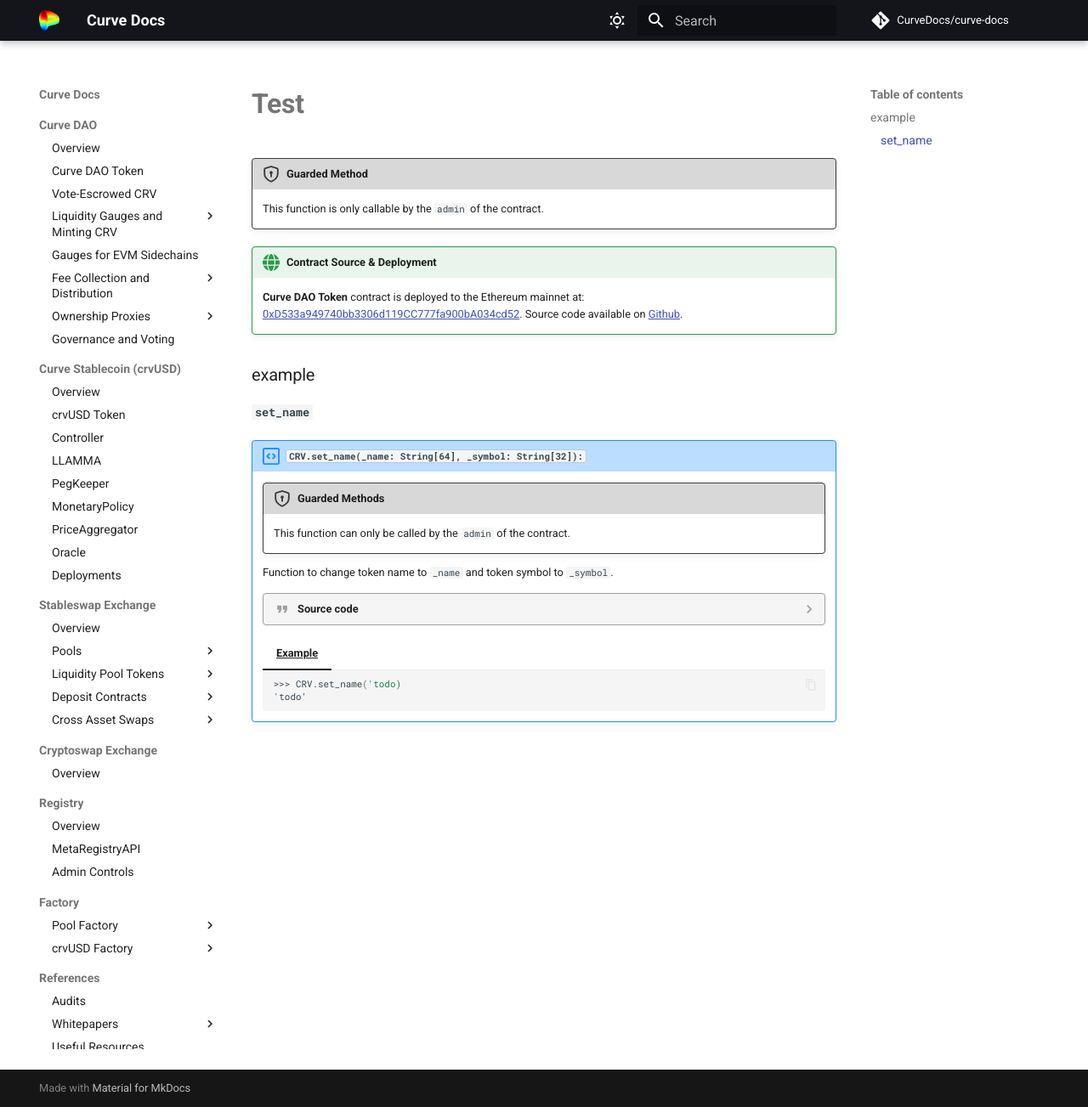
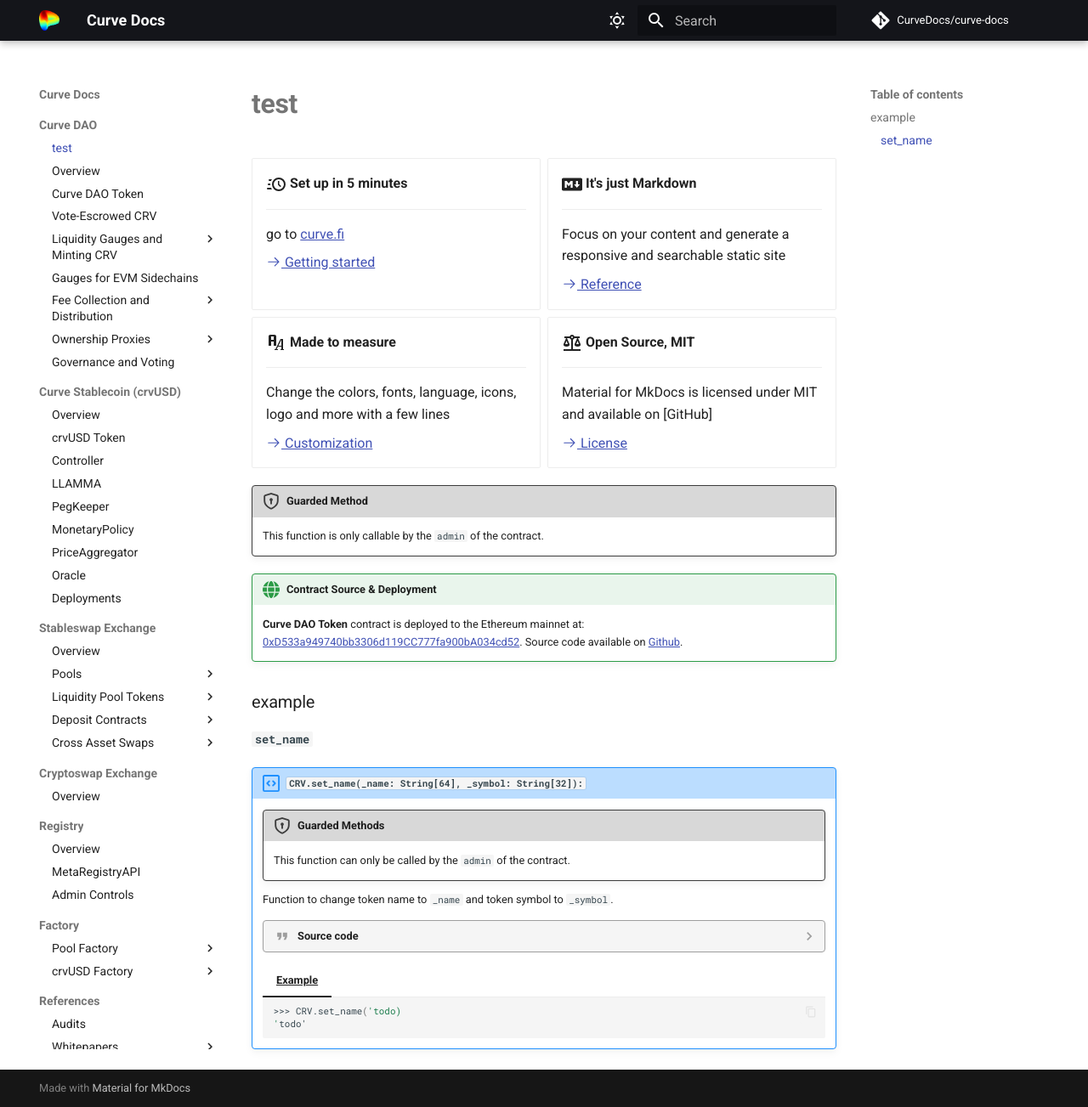
Before and after one commit to CurveDocs/curve-docs, an MkDocs documentation site: the page built from docs/curve_dao/test.md, in a window 1280 px wide and 1303 px high. Shown: the whole window at 85% size. Built offline with MkDocs 1.6.1 and Material for MkDocs 9.7.7, drawn with Linux system fonts in a browser that asks for light colours; comment, search, counter and statistics services are not loaded.

Commit message:
yaml configuration

```diff
--- a/docs/curve_dao/test.md
+++ b/docs/curve_dao/test.md
@@ -1,3 +1,43 @@
+<div class="grid cards" markdown>
+
+-   :material-clock-fast:{ .lg .middle } __Set up in 5 minutes__
+
+    ---
+
+    go to [curve.fi](https://curve.fi/)
+
+    [:octicons-arrow-right-24: Getting started](#)
+
+-   :fontawesome-brands-markdown:{ .lg .middle } __It's just Markdown__
+
+    ---
+
+    Focus on your content and generate a responsive and searchable static site
+
+    [:octicons-arrow-right-24: Reference](#)
+
+-   :material-format-font:{ .lg .middle } __Made to measure__
+
+    ---
+
+    Change the colors, fonts, language, icons, logo and more with a few lines
+
+    [:octicons-arrow-right-24: Customization](#)
+
+-   :material-scale-balance:{ .lg .middle } __Open Source, MIT__
+
+    ---
+
+    Material for MkDocs is licensed under MIT and available on [GitHub]
+
+    [:octicons-arrow-right-24: License](#)
+
+</div>
+
+
+
+
+
 !!!guard "Guarded Method"
     This function is only callable by the `admin` of the contract.
 
--- a/mkdocs.yml
+++ b/mkdocs.yml
@@ -13,6 +13,7 @@
 
 nav:
   - Curve DAO:
+    - test: curve_dao/test.md
     - Overview: curve_dao/overview.md
     - Curve DAO Token: curve_dao/ERC20CRV.md
     - Vote-Escrowed CRV: curve_dao/VotingEscrow.md
@@ -122,7 +123,8 @@
   - pymdownx.critic
   - pymdownx.details
   - pymdownx.emoji:
-      emoji_generator: !!python/name:pymdownx.emoji.to_svg
+      emoji_index: !!python/name:material.extensions.emoji.twemoji
+      emoji_generator: !!python/name:material.extensions.emoji.to_svg
   - pymdownx.inlinehilite
   - pymdownx.magiclink
   - pymdownx.mark
```
